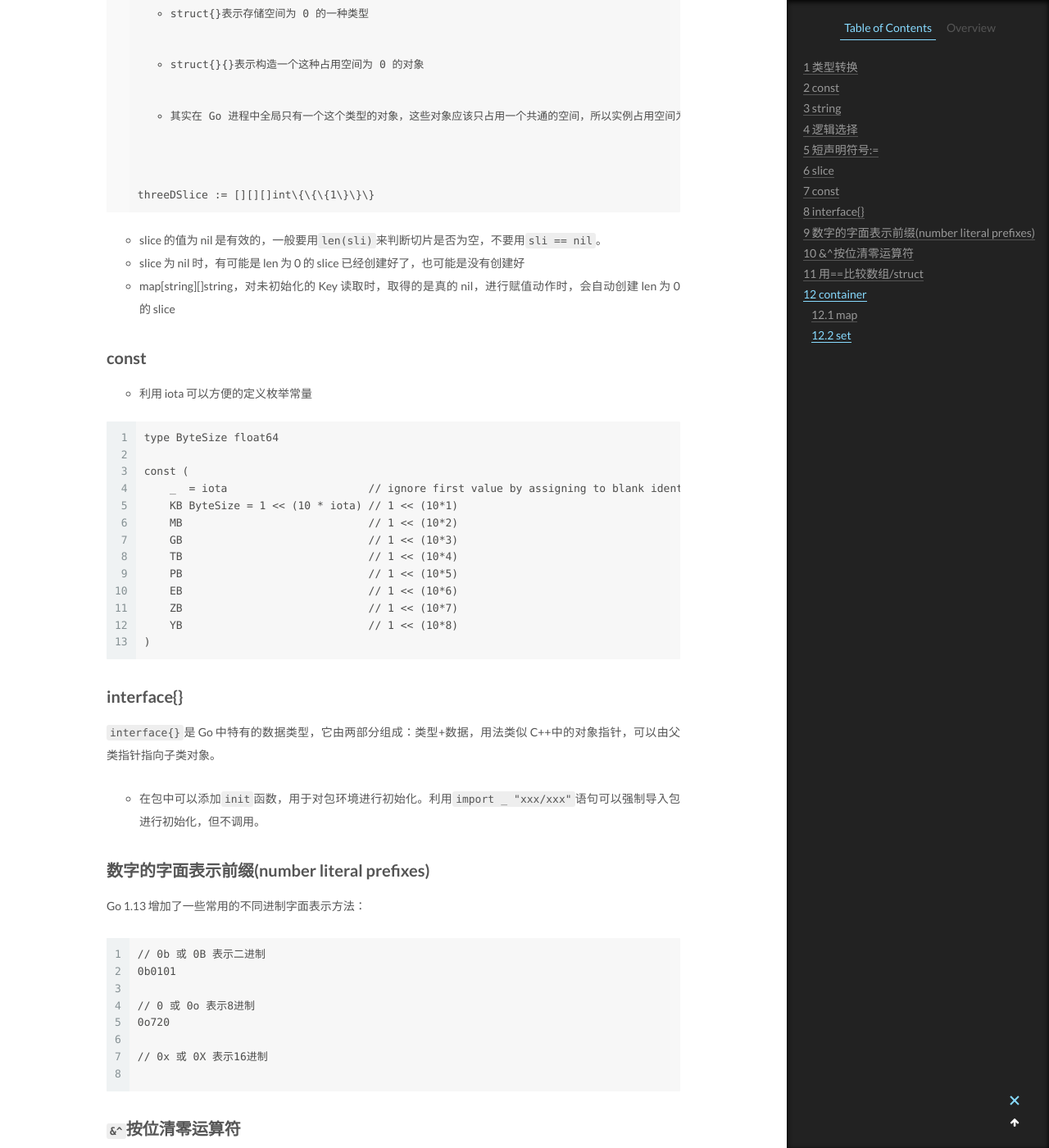
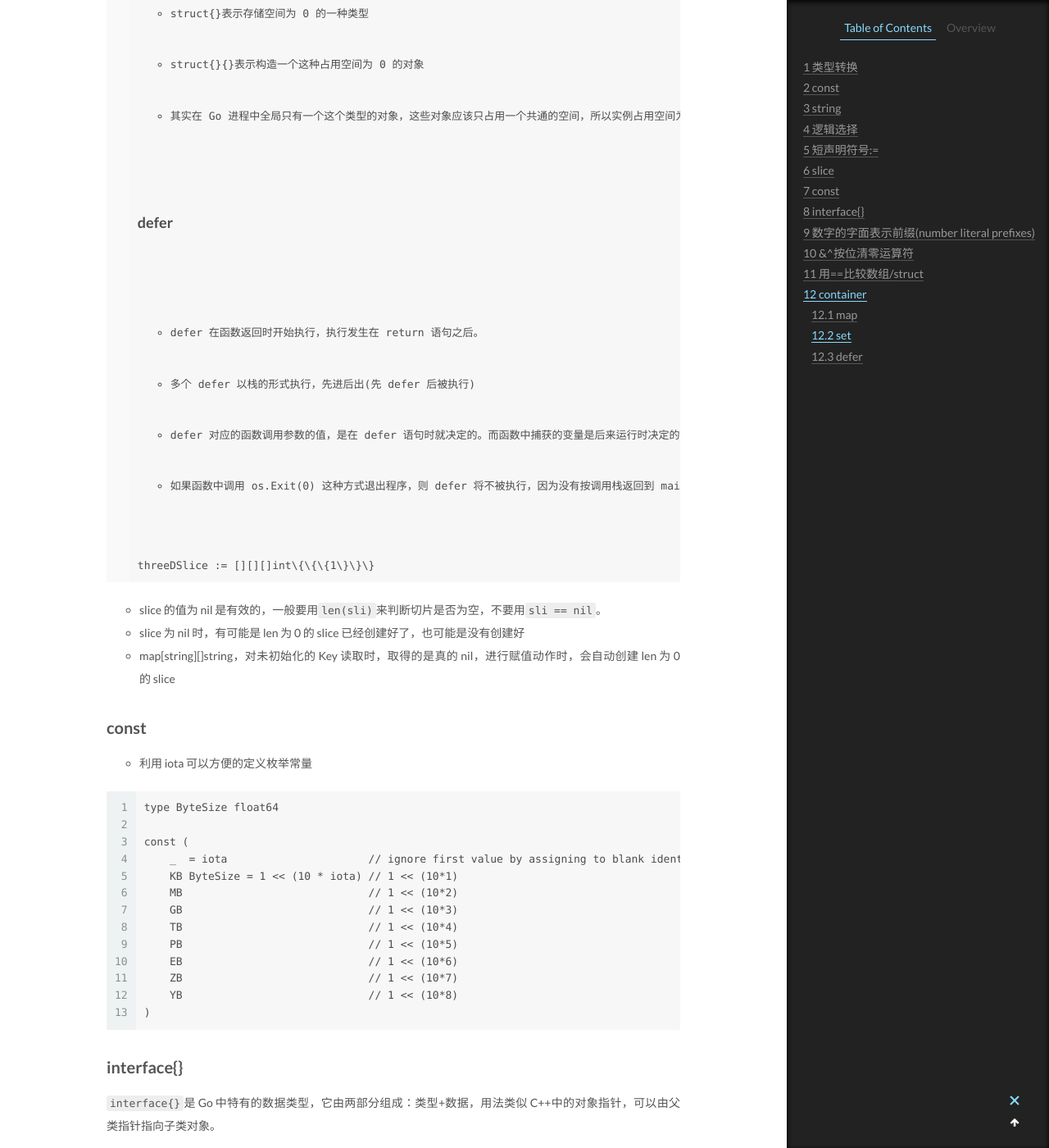
Before and after one commit to CodeHunter2006/CodeHunter2006.github.io, a Jekyll site: the page built from _posts/2018-11-28-Go_Syntax.md, in a window 1280 px wide and 1400 px high, scrolled down 6346 px. Shown: the whole window at 82% size. Built offline with Jekyll 4.4.1, drawn with Linux system fonts in a browser that asks for light colours; some of the changed text lies outside the part shown.

Commit message:
[chore]: add contents.

```diff
--- a/_posts/2018-11-28-Go_Syntax.md
+++ b/_posts/2018-11-28-Go_Syntax.md
@@ -204,3 +204,10 @@ m2 := map[string]struct{} {
 - `struct{}`表示存储空间为 0 的一种类型
 - `struct{}{}`表示构造一个这种占用空间为 0 的对象
 - 其实在 Go 进程中全局只有一个这个类型的对象，这些对象应该只占用一个共通的空间，所以实例占用空间为 0
+
+### defer
+
+- defer 在函数返回时开始执行，执行发生在 return 语句之后。
+- 多个 defer 以栈的形式执行，先进后出(先 defer 后被执行)
+- defer 对应的函数调用参数的值，是在 defer 语句时就决定的。而函数中捕获的变量是后来运行时决定的。
+- 如果函数中调用 os.Exit(0) 这种方式退出程序，则 defer 将不被执行，因为没有按调用栈返回到 main 函数。
```
Also changed, not shown: _posts/2019-12-21-TheGoProgrammingLaguage_Notes.md (+2 -0 lines).
